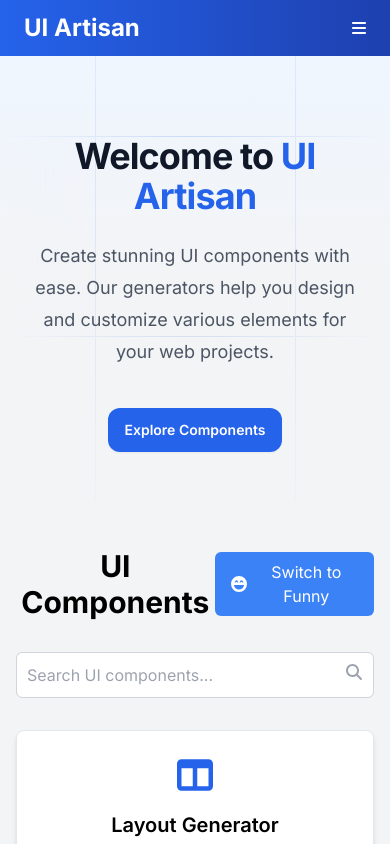
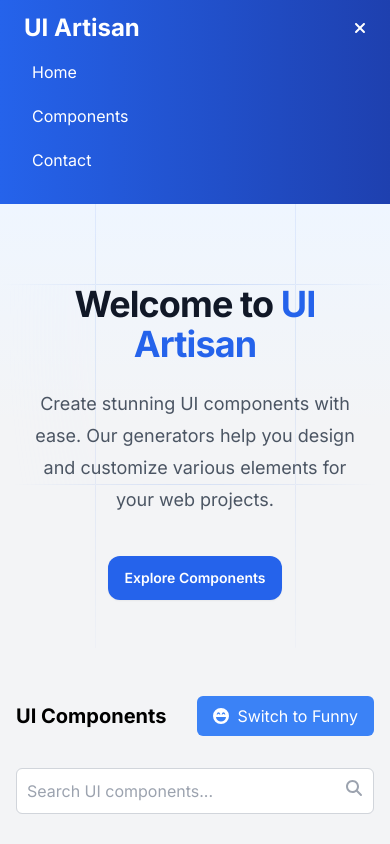
Before and after one commit to hichamcc/uiartisan, a Next.js app: page / in a window 390 px wide. Both pictures are taken after a click on the button 359 px from the left and 28 px from the top of the page. Shown: the top 844 px of the page. Built offline with nearby package versions, Linux system fonts and the light colour scheme; no server answers.

Commit message:
add mobile navigation

```diff
--- a/src/components/ComponentGrid.tsx
+++ b/src/components/ComponentGrid.tsx
@@ -19,7 +19,7 @@ const ComponentGrid: React.FC = () => {
     return (
         <div className="max-w-7xl mx-auto py-12 px-4">
             <div className="flex justify-between items-center mb-8">
-                <h2 id="components" className="text-3xl font-bold text-center">
+                <h2 id="components" className="text-xl md:text-3xl font-bold text-center">
                     {showFunny ? 'Funny Components' : 'UI Components'}
                 </h2>
                 <button
--- a/src/components/Layout.tsx
+++ b/src/components/Layout.tsx
@@ -1,9 +1,9 @@
-// components/Layout.tsx
-import React from 'react';
+"use client";
+import React, { useState } from 'react';
 import Head from 'next/head';
 import Link from 'next/link';
 import { FontAwesomeIcon } from '@fortawesome/react-fontawesome';
-import { faPaintBrush, faBars } from '@fortawesome/free-solid-svg-icons';
+import { faTimes, faBars } from '@fortawesome/free-solid-svg-icons';
 import Footer from './Footer';
 
 interface LayoutProps {
@@ -11,6 +11,11 @@ interface LayoutProps {
 }
 
 const Layout: React.FC<LayoutProps> = ({ children }) => {
+    const [isMenuOpen, setIsMenuOpen] = useState(false);
+
+    const toggleMenu = () => {
+        setIsMenuOpen(!isMenuOpen);
+    };
     return (
         <div className="bg-gray-100 min-h-screen flex flex-col">
             <Head>
@@ -32,11 +37,20 @@ const Layout: React.FC<LayoutProps> = ({ children }) => {
                             <Link href="#contact" className="hover:text-blue-200 transition duration-300">Contact</Link>
                         </div>
                         <div className="md:hidden">
-                            <button className="text-white focus:outline-none">
-                                <FontAwesomeIcon icon={faBars} />
+                            <button className="text-white focus:outline-none" onClick={toggleMenu}>
+                                <FontAwesomeIcon icon={isMenuOpen ? faTimes : faBars} />
                             </button>
                         </div>
                     </div>
+                    {isMenuOpen && (
+                        <div className="md:hidden">
+                            <div className="px-2 pt-2 pb-3 space-y-1 sm:px-3">
+                                <Link href="/" className="block hover:text-blue-200 transition duration-300 py-2">Home</Link>
+                                <Link href="#components" className="block hover:text-blue-200 transition duration-300 py-2">Components</Link>
+                                <Link href="#contact" className="block hover:text-blue-200 transition duration-300 py-2">Contact</Link>
+                            </div>
+                        </div>
+                    )}
                 </nav>
             </header>
 
```
